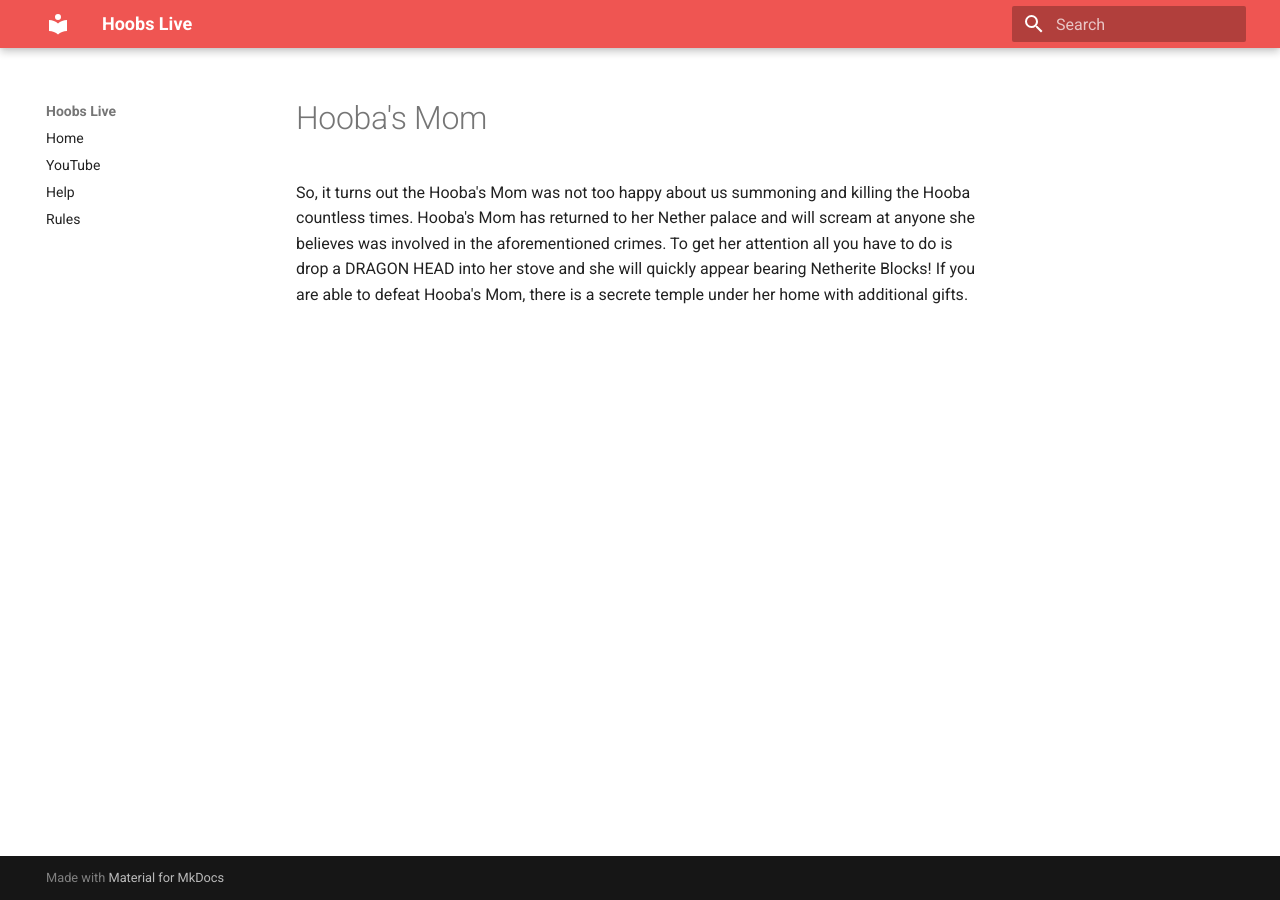
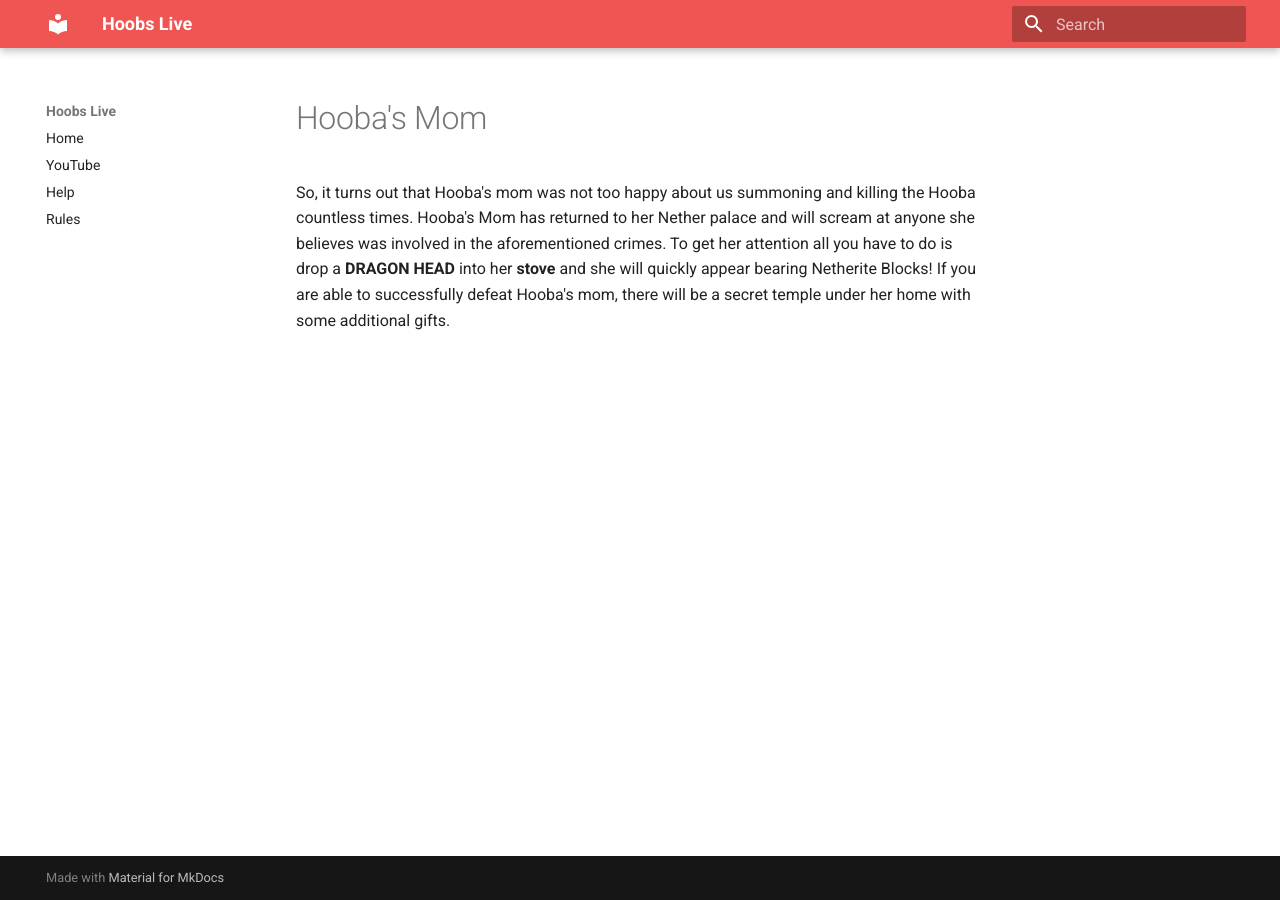
Before and after one commit to cunhar/hoobs-live-docs, an MkDocs documentation site: the page built from docs/lore/hoobasmom.md, in a window 1280 px wide. Built offline with MkDocs 1.6.1 and Material for MkDocs 9.7.7, drawn with Linux system fonts in a browser that asks for light colours.

Commit message:
Update hoobasmom.md

```diff
--- a/docs/lore/hoobasmom.md
+++ b/docs/lore/hoobasmom.md
@@ -1,3 +1,3 @@
 # Hooba's Mom
 
-So, it turns out the Hooba's Mom was not too happy about us summoning and killing the Hooba countless times.  Hooba's Mom has returned to her Nether palace and will scream at anyone she believes was involved in the aforementioned crimes.  To get her attention all you have to do is drop a DRAGON HEAD into her stove and she will quickly appear bearing Netherite Blocks!  If you are able to defeat Hooba's Mom, there is a secrete temple under her home with additional gifts.
+So, it turns out that Hooba's mom was not too happy about us summoning and killing the Hooba countless times.  Hooba's Mom has returned to her Nether palace and will scream at anyone she believes was involved in the aforementioned crimes.  To get her attention all you have to do is drop a **DRAGON HEAD** into her **stove** and she will quickly appear bearing Netherite Blocks!  If you are able to successfully defeat Hooba's mom, there will be a secret temple under her home with some additional gifts.
```
